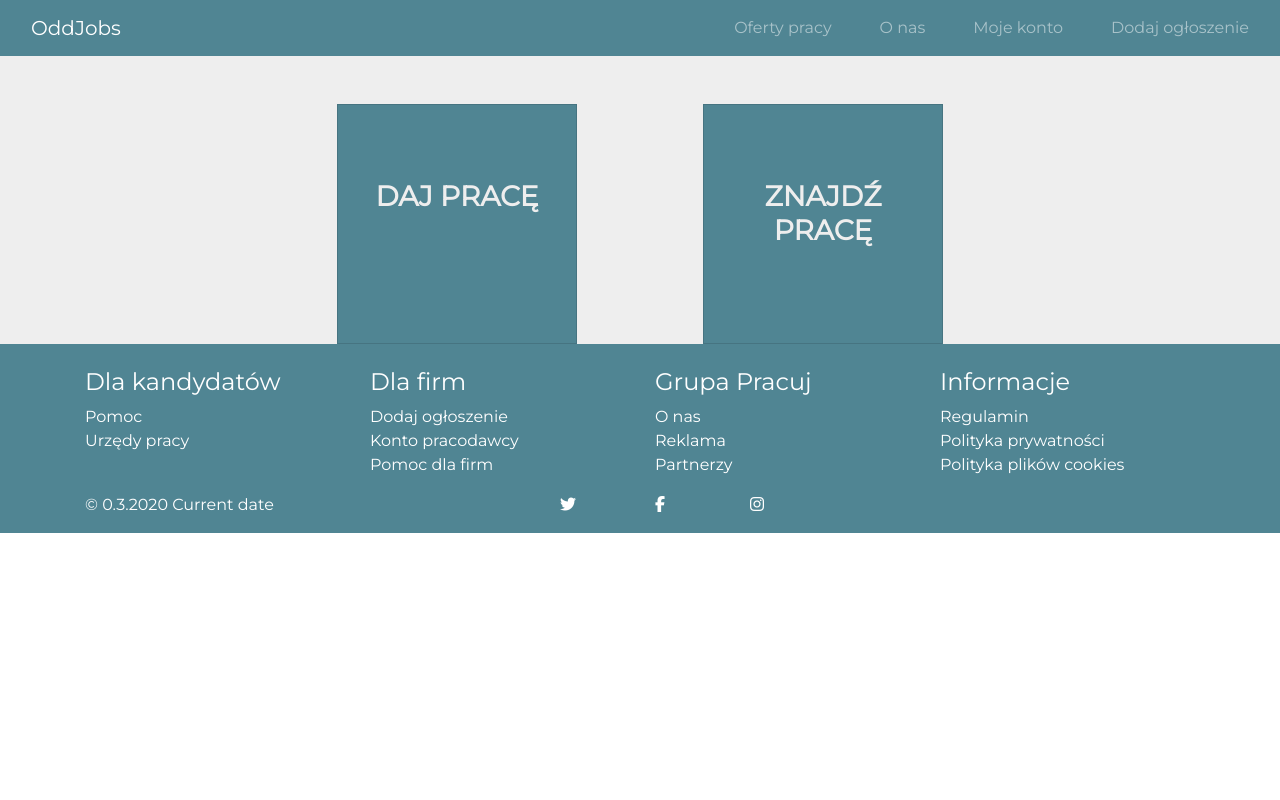
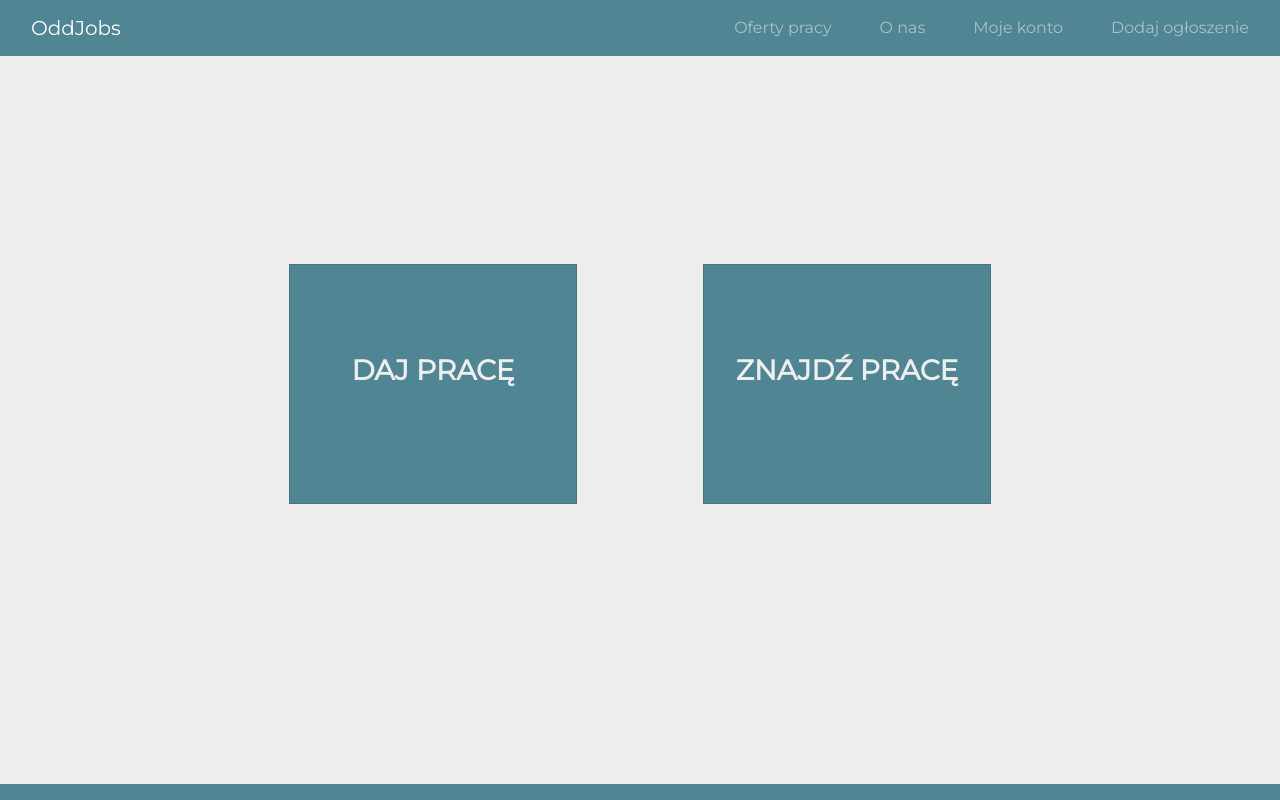
Before and after one commit to krzosa/OddJobsServiceFrontend, a React (Create React App) app: page /homePage in a window 1280 px wide. Shown: the top 800 px of the page. Built offline with nearby package versions, Linux system fonts and the light colour scheme.

Commit message:
Home Page v 0.02 - styled elements are centered, added css simple animation

```diff
--- a/src/views/HomePage/home.js
+++ b/src/views/HomePage/home.js
@@ -3,17 +3,18 @@ import "./style.css"
 class HomePage extends Component{
     render(){
         return(
-          <div className="container d-flex justify-content-center text-center text-light">
+        <div class="space">
+          <div className="container d-flex justify-content-center text-center text-light ">
             <div className="row">
               <div className="col-lg-6 ">
-                <div className="card mt-5 mr-5">
+                <div className="card mt-5 mr-5" style={{width: "18rem"}}>
                     <div className="card-body">
                       <h3 className="card-title font-weight-bold vertical">DAJ PRACĘ</h3>
                     </div>
                   </div>
               </div>
               <div className="col-lg-6">
-                <div className="card mt-5 ml-5" >
+                <div className="card mt-5 ml-5" style={{width: "18rem"}}>
                     <div className="card-body">
                       <h3 className="card-title font-weight-bold text-center vertical text-light">ZNAJDŹ PRACĘ</h3>
                     </div>
@@ -22,6 +23,7 @@ class HomePage extends Component{
 
             </div>
           </div>
+        </div>
         );
     }
 }
--- a/src/views/HomePage/style.css
+++ b/src/views/HomePage/style.css
@@ -16,3 +16,11 @@
 .vertical{
     margin-top:28%;
     }
+
+.space{
+    margin-bottom: 35vh;
+    margin-top: 20vh;
+
+}
+
+.card:hover { transform: scale(1.1); }
```
